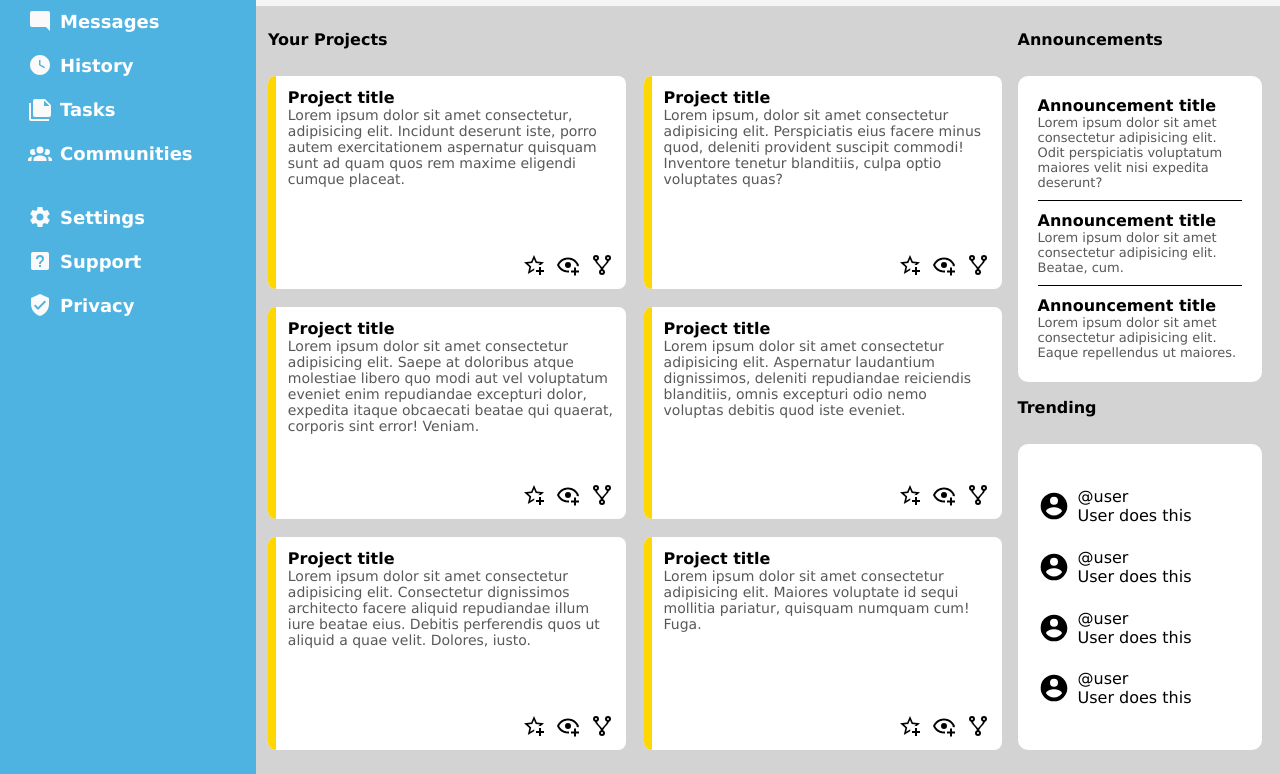
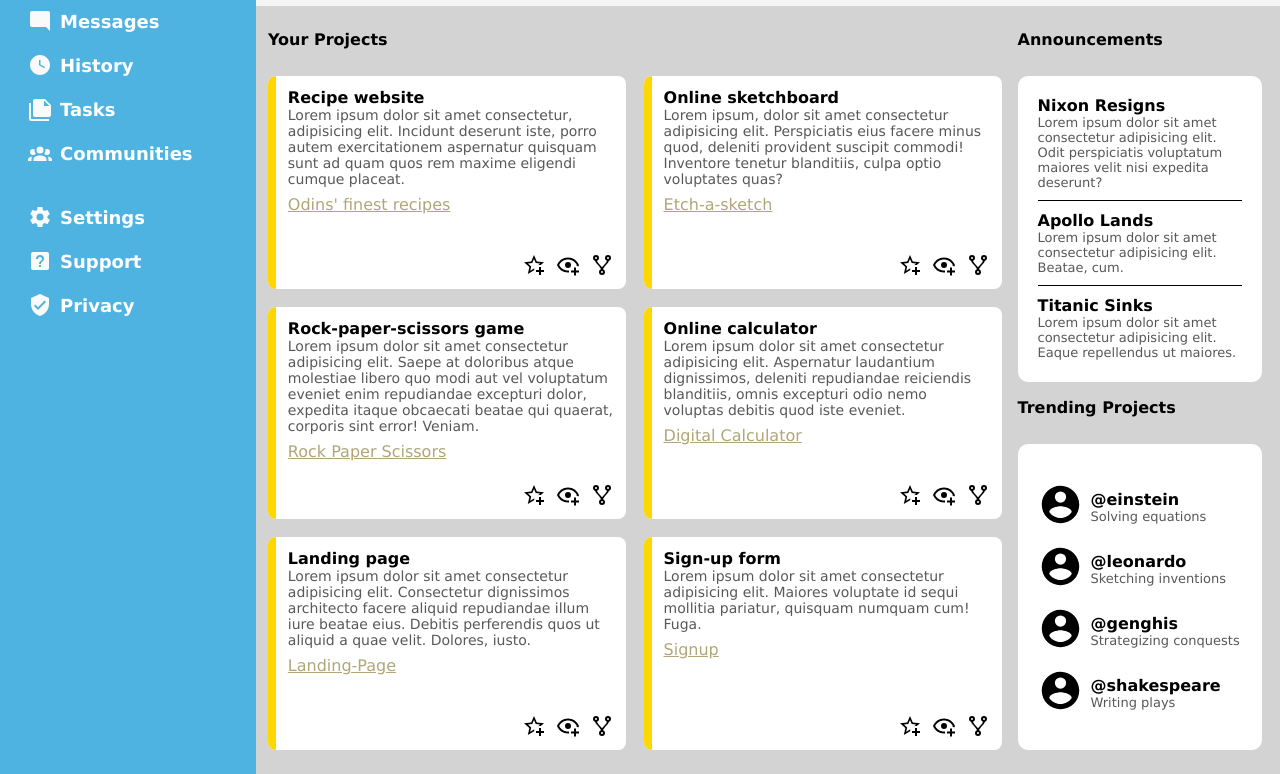
Before and after one commit to VamanaPed/admin-dashboard, a plain HTML site: page index.html in a window 1280 px wide. Shown: the part 175-949 px from the top of the page. Drawn offline with Linux system fonts and the light colour scheme.

Commit message:
Filler content Added filler content for users and announcement, website projects with links

```diff
--- a/index.html
+++ b/index.html
@@ -3,7 +3,7 @@
   <head>
     <meta charset="UTF-8" />
     <meta name="viewport" content="width=device-width, initial-scale=1.0" />
-    <title>Document</title>
+    <title>Admin Dashboard</title>
     <link rel="stylesheet" href="style.css" />
   </head>
   <body>
@@ -67,7 +67,7 @@
           <div class="center-margin">
             <img id="bell-icon" src="images/bell-ring-outline.svg" alt="bell" />
             <img src="images/account-circle.svg" alt="profile picture" />
-            <h3>User Name</h3>
+            <h3>Guest Admin</h3>
           </div>
         </div>
         <div id="user-profile">
@@ -78,8 +78,8 @@
               id="main-user-icon"
             />
             <div class="user-main">
-              <p class="user-message">User message</p>
-              <h2 class="user-main-name">User Name (User Handle)</h2>
+              <p class="user-message">Hi there,</p>
+              <h2 class="user-main-name">Guest Admin (@guest1)</h2>
             </div>
           </div>
         </div>
@@ -97,12 +97,15 @@
           <div class="project">
             <div class="project-side-label"></div>
             <div class="project-content">
-              <p class="project-title">Project title</p>
+              <p class="project-title">Recipe website</p>
               <p class="">
                 Lorem ipsum dolor sit amet consectetur, adipisicing elit.
                 Incidunt deserunt iste, porro autem exercitationem aspernatur
                 quisquam sunt ad quam quos rem maxime eligendi cumque placeat.
               </p>
+              <a href="https://vamanaped.github.io/odin-recipes/"
+                >Odins' finest recipes</a
+              >
               <div class="project-options">
                 <img src="images/star-plus-outline.svg" alt="star-project" />
                 <img src="images/eye-plus-outline.svg" alt="follow-project" />
@@ -113,13 +116,16 @@
           <div class="project">
             <div class="project-side-label"></div>
             <div class="project-content">
-              <p class="project-title">Project title</p>
+              <p class="project-title">Online sketchboard</p>
               <p>
                 Lorem ipsum, dolor sit amet consectetur adipisicing elit.
                 Perspiciatis eius facere minus quod, deleniti provident suscipit
                 commodi! Inventore tenetur blanditiis, culpa optio voluptates
                 quas?
               </p>
+              <a href="https://vamanaped.github.io/etch-a-sketch/"
+                >Etch-a-sketch</a
+              >
               <div class="project-options">
                 <img src="images/star-plus-outline.svg" alt="star-project" />
                 <img src="images/eye-plus-outline.svg" alt="follow-project" />
@@ -130,13 +136,16 @@
           <div class="project">
             <div class="project-side-label"></div>
             <div class="project-content">
-              <p class="project-title">Project title</p>
+              <p class="project-title">Rock-paper-scissors game</p>
               <p>
                 Lorem ipsum dolor sit amet consectetur adipisicing elit. Saepe
                 at doloribus atque molestiae libero quo modi aut vel voluptatum
                 eveniet enim repudiandae excepturi dolor, expedita itaque
                 obcaecati beatae qui quaerat, corporis sint error! Veniam.
               </p>
+              <a href="https://vamanaped.github.io/RockPaperScissors/"
+                >Rock Paper Scissors</a
+              >
               <div class="project-options">
                 <img src="images/star-plus-outline.svg" alt="star-project" />
                 <img src="images/eye-plus-outline.svg" alt="follow-project" />
@@ -147,13 +156,16 @@
           <div class="project">
             <div class="project-side-label"></div>
             <div class="project-content">
-              <p class="project-title">Project title</p>
+              <p class="project-title">Online calculator</p>
               <p>
                 Lorem ipsum dolor sit amet consectetur adipisicing elit.
                 Aspernatur laudantium dignissimos, deleniti repudiandae
                 reiciendis blanditiis, omnis excepturi odio nemo voluptas
                 debitis quod iste eveniet.
               </p>
+              <a href="https://vamanaped.github.io/calculator/"
+                >Digital Calculator</a
+              >
               <div class="project-options">
                 <img src="images/star-plus-outline.svg" alt="star-project" />
                 <img src="images/eye-plus-outline.svg" alt="follow-project" />
@@ -164,13 +176,16 @@
           <div class="project">
             <div class="project-side-label"></div>
             <div class="project-content">
-              <p class="project-title">Project title</p>
+              <p class="project-title">Landing page</p>
               <p>
                 Lorem ipsum dolor sit amet consectetur adipisicing elit.
                 Consectetur dignissimos architecto facere aliquid repudiandae
                 illum iure beatae eius. Debitis perferendis quos ut aliquid a
                 quae velit. Dolores, iusto.
               </p>
+              <a href="https://vamanaped.github.io/LandingPage/"
+                >Landing-Page</a
+              >
               <div class="project-options">
                 <img src="images/star-plus-outline.svg" alt="star-project" />
                 <img src="images/eye-plus-outline.svg" alt="follow-project" />
@@ -181,12 +196,13 @@
           <div class="project">
             <div class="project-side-label"></div>
             <div class="project-content">
-              <p class="project-title">Project title</p>
+              <p class="project-title">Sign-up form</p>
               <p>
                 Lorem ipsum dolor sit amet consectetur adipisicing elit. Maiores
                 voluptate id sequi mollitia pariatur, quisquam numquam cum!
                 Fuga.
               </p>
+              <a href="https://vamanaped.github.io/sign-up-form/">Signup</a>
               <div class="project-options">
                 <img src="images/star-plus-outline.svg" alt="star-project" />
                 <img src="images/eye-plus-outline.svg" alt="follow-project" />
@@ -200,7 +216,7 @@
         </div>
         <div class="panel" id="announcements-panel">
           <div>
-            <p class="announcement-title">Announcement title</p>
+            <p class="announcement-title">Nixon Resigns</p>
             <p class="announcement-text">
               Lorem ipsum dolor sit amet consectetur adipisicing elit. Odit
               perspiciatis voluptatum maiores velit nisi expedita deserunt?
@@ -208,7 +224,7 @@
           </div>
           <div class="line"></div>
           <div>
-            <p class="announcement-title">Announcement title</p>
+            <p class="announcement-title">Apollo Lands</p>
             <p class="announcement-text">
               Lorem ipsum dolor sit amet consectetur adipisicing elit. Beatae,
               cum.
@@ -216,7 +232,7 @@
           </div>
           <div class="line"></div>
           <div>
-            <p class="announcement-title">Announcement title</p>
+            <p class="announcement-title">Titanic Sinks</p>
             <p class="announcement-text">
               Lorem ipsum dolor sit amet consectetur adipisicing elit. Eaque
               repellendus ut maiores.
@@ -224,35 +240,35 @@
           </div>
         </div>
         <div id="main-trending">
-          <h4>Trending</h4>
+          <h4>Trending Projects</h4>
         </div>
         <div class="panel" id="trending-panel">
           <div class="user-handle">
             <img src="images/account-circle.svg" alt="trending-user-icon" />
             <div>
-              <p class="user-handle-text">@user</p>
-              <p class="user-speel">User does this</p>
+              <p class="user-handle-text">@einstein</p>
+              <p class="user-speel">Solving equations</p>
             </div>
           </div>
           <div class="user-handle">
             <img src="images/account-circle.svg" alt="trending-user-icon" />
             <div>
-              <p class="user-handle-text">@user</p>
-              <p class="user-speel">User does this</p>
+              <p class="user-handle-text">@leonardo</p>
+              <p class="user-speel">Sketching inventions</p>
             </div>
           </div>
           <div class="user-handle">
             <img src="images/account-circle.svg" alt="trending-user-icon" />
             <div>
-              <p class="user-handle-text">@user</p>
-              <p class="user-speel">User does this</p>
+              <p class="user-handle-text">@genghis</p>
+              <p class="user-speel">Strategizing conquests</p>
             </div>
           </div>
           <div class="user-handle">
             <img src="images/account-circle.svg" alt="trending-user-icon" />
             <div>
-              <p class="user-handle-text">@user</p>
-              <p class="user-speel">User does this</p>
+              <p class="user-handle-text">@shakespeare</p>
+              <p class="user-speel">Writing plays</p>
             </div>
           </div>
         </div>
--- a/style.css
+++ b/style.css
@@ -219,6 +219,11 @@ img {
   flex-direction: column;
 }
 
+.project-content > a {
+  padding-top: 8px;
+  color: rgb(177, 166, 119);
+}
+
 .project-title {
   font-weight: bold;
 }
@@ -292,6 +297,17 @@ img {
 
 .user-handle > img {
   margin-right: 8px;
+  width: 45px;
+}
+
+.user-handle-text {
+  padding-top: 8px;
+  font-weight: bold;
+}
+
+.user-speel {
+  font-size: small;
+  color: var(--grey);
 }
 
 .user-tools-button {
```
